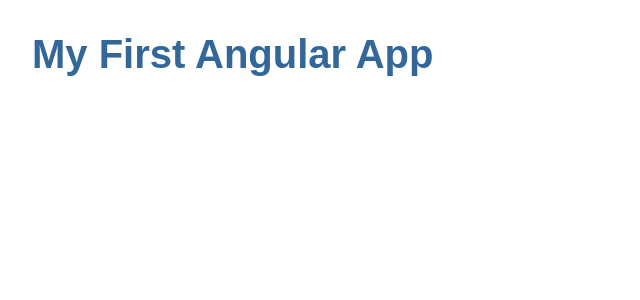
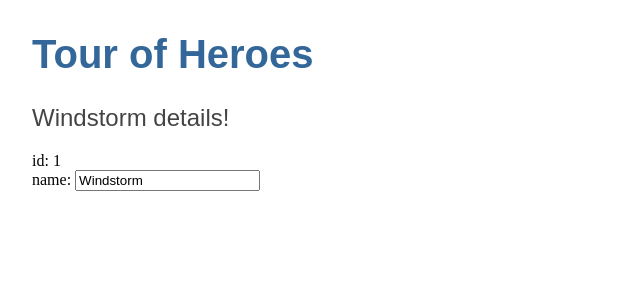
Before and after one commit to davinkevin/Angular2-TourOfHeroes, an Angular app: page / in a window 1280 px wide. Shown: the top 300 px of the page, without its empty margins (0-640 px from the left). Built offline with nearby package versions, Linux system fonts and the light colour scheme.

Commit message:
feat(hero): The Hero editor
First step of the tutorial (https://angular.io/docs/ts/latest/tutorial/toh-pt1.html). This is integrated with full testing and coverage.

```diff
--- a/src/app/toh.component.ts
+++ b/src/app/toh.component.ts
@@ -1,10 +1,28 @@
 import { Component } from '@angular/core';
+
+export class Hero {
+  id: number;
+  name: string;
+}
 
 @Component({
   selector: 'toh-app',
-  template: '<h1>My First Angular App</h1>',
+  template: `
+    <h1>{{title}}</h1>
+    <h2>{{hero.name}} details!</h2>
+    <div><label>id: </label>{{hero.id}}</div>
+    <div>
+      <label>name: </label>
+      <input [(ngModel)]="hero.name" placeholder="name">
+    </div>
+  `,
   styleUrls: ['./toh.component.scss']
 })
 export class TohComponent {
-  title = 'app works!';
+  title = 'Tour of Heroes';
+  hero: Hero = {
+    id: 1,
+    name: 'Windstorm'
+  };
+
 }
--- a/src/app/toh.module.ts
+++ b/src/app/toh.module.ts
@@ -2,10 +2,16 @@
 import { NgModule } from '@angular/core';
 
 import { TohComponent } from './toh.component';
+import {FormsModule} from '@angular/forms';
 
 @NgModule({
-  imports:      [ BrowserModule ],
-  declarations: [ TohComponent ],
-  bootstrap:    [ TohComponent ]
+  imports: [
+    BrowserModule, FormsModule
+  ],
+  declarations: [
+    TohComponent
+  ],
+  bootstrap: [ TohComponent ]
+
 })
 export class TohModule { }
```
Also changed, not shown: 1 other file (tests, documents, lock files or other folders).
